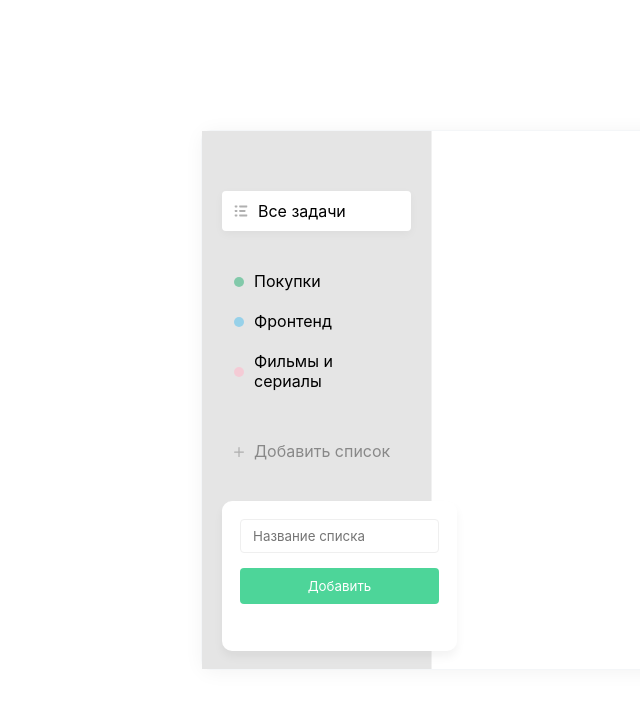
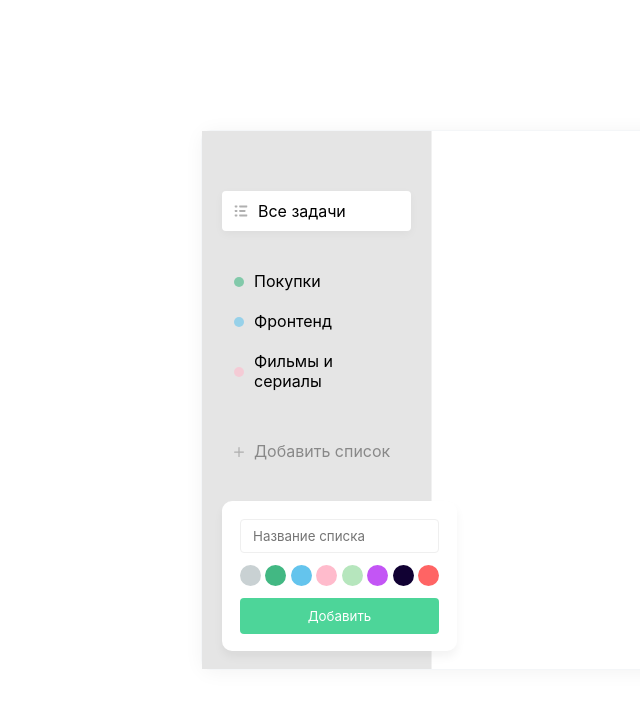
Before and after one commit to Earn1ll/to_do_list_app, a React (Create React App) app: page / in a window 1280 px wide. Shown: the top 708 px of the page, without its empty margins (39-679 px from the left). Built offline with nearby package versions, Linux system fonts and the light colour scheme.

Commit message:
update component addList

```diff
--- a/src/App.js
+++ b/src/App.js
@@ -1,6 +1,7 @@
 import List from "./components/List/index";
 import React from "react";
 import AddList from "./components/AddListButton/AddList";
+import DB from "./assets/db.json";
 
 import listsvg from "./assets/img/Vector.svg";
 import ellipseGreen from "./assets/img/EllipseGreen.svg";
@@ -40,7 +41,7 @@ function App() {
                     ]}
                     isRemovoble
                 />
-                <AddList />
+                <AddList colors={DB.colors}/>
             </div>
         </div>
     );
--- /dev/null
+++ b/src/assets/db.json
@@ -0,0 +1,173 @@
+{
+  "lists": [
+    {
+      "id": 1,
+      "name": "Продажи",
+      "colorId": 5
+    },
+    {
+      "id": 2,
+      "name": "Фронтенд",
+      "colorId": 4
+    },
+    {
+      "id": 3,
+      "name": "Фильмы и сериалы",
+      "colorId": 3
+    },
+    {
+      "id": 4,
+      "name": "Книги",
+      "colorId": 2
+    },
+    {
+      "id": 5,
+      "name": "Личное",
+      "colorId": 1
+    },
+    {
+      "name": "Спорт",
+      "colorId": 3,
+      "id": 6
+    },
+    {
+      "name": "Курс по ReactJS ToDo",
+      "colorId": 7,
+      "id": 7
+    }
+  ],
+  "tasks": [
+    {
+      "id": 1,
+      "listId": 2,
+      "text": "Изучить JavaScript",
+      "completed": true
+    },
+    {
+      "id": 2,
+      "listId": 2,
+      "text": "Изучить паттерны проектирования",
+      "completed": false
+    },
+    {
+      "id": 3,
+      "listId": 2,
+      "text": "ReactJS Hooks (useState, useReducer, useEffect и т.д.)",
+      "completed": true
+    },
+    {
+      "id": 4,
+      "listId": 2,
+      "text": "Redux (redux-observable, redux-saga)",
+      "completed": false
+    },
+    {
+      "listId": 2,
+      "text": "123",
+      "completed": true,
+      "id": 5
+    },
+    {
+      "listId": 1,
+      "text": "test",
+      "completed": false,
+      "id": 6
+    },
+    {
+      "listId": 1,
+      "text": "qweqwe",
+      "completed": false,
+      "id": 7
+    },
+    {
+      "listId": 1,
+      "text": "qweqwe",
+      "completed": true,
+      "id": 8
+    },
+    {
+      "listId": 1,
+      "text": "123",
+      "completed": false,
+      "id": 9
+    },
+    {
+      "listId": 4,
+      "text": "Купить 1984!",
+      "completed": true,
+      "id": 10
+    },
+    {
+      "listId": 2,
+      "text": "222",
+      "completed": true,
+      "id": 12
+    },
+    {
+      "listId": 7,
+      "text": "Сделали сайдбар",
+      "completed": true,
+      "id": 15
+    },
+    {
+      "listId": 7,
+      "text": "Сделали список задач",
+      "completed": true,
+      "id": 16
+    },
+    {
+      "listId": 7,
+      "text": "Сделали удаление и редактирование задач и списков",
+      "completed": true,
+      "id": 17
+    },
+    {
+      "listId": 8,
+      "text": "tttt",
+      "completed": false,
+      "id": 18
+    }
+  ],
+  "colors": [
+    {
+      "id": 1,
+      "hex": "#C9D1D3",
+      "name": "grey"
+    },
+    {
+      "id": 2,
+      "hex": "#42B883",
+      "name": "green"
+    },
+    {
+      "id": 3,
+      "hex": "#64C4ED",
+      "name": "blue"
+    },
+    {
+      "id": 4,
+      "hex": "#FFBBCC",
+      "name": "pink"
+    },
+    {
+      "id": 5,
+      "hex": "#B6E6BD",
+      "name": "lime"
+    },
+    {
+      "id": 6,
+      "hex": "#C355F5",
+      "name": "purple"
+    },
+    {
+      "id": 7,
+      "hex": "#110133",
+      "name": "black"
+    },
+    {
+      "id": 8,
+      "hex": "#FF6464",
+      "name": "red"
+    }
+  ]
+}
--- a/src/components/AddListButton/AddList.jsx
+++ b/src/components/AddListButton/AddList.jsx
@@ -1,17 +1,19 @@
-import React, {useState}  from "react";
+import React, {useState} from "react";
 import List from "../List";
 import addsvg from "../../assets/img/add.svg";
-import  "./AddList.scss";
+import "./AddList.scss";
+import Badge from "../Badge/Badge";
 
-const  AddList = () => {
-const [visiblePopup, setVisiblePopup] = useState(true);
+const AddList = ({colors}) => {
+    const [visiblePopup, setVisiblePopup] = useState(true);
+    const [selectedColor, selectColor] = useState(null);
     return (
         <div className="add_List">
             <List
                 onClick={() => setVisiblePopup(true)}
                 items={[
                     {
-                        className:'list_add_button',
+                        className: 'list_add_button',
                         icon: <img className="img" src={addsvg} alt="list icon"/>,
                         name: 'Добавить  список',
                     }
@@ -19,6 +21,18 @@ const [visiblePopup, setVisiblePopup] = useState(true);
             />
             {visiblePopup && <div className="add_list_popup">
                 <input className="field" type="text" placeholder="Название списка"/>
+                <div className="add_list_popup_colors">
+
+                            {
+                                colors.map(color =>(
+                                    <Badge onClick={() => selectColor(color.id)}
+                                           key={color.id}
+                                           color={color.name}
+                                           className={selectedColor === color.id && "active"}
+                                    />
+                                ))
+                            }
+                </div>
                 <button className="button">Добавить</button>
             </div>}
         </div>
@@ -26,5 +40,4 @@ const [visiblePopup, setVisiblePopup] = useState(true);
 }
 
 
-
 export default AddList;
--- a/src/components/AddListButton/AddList.scss
+++ b/src/components/AddListButton/AddList.scss
@@ -8,9 +8,32 @@
     border-radius: 10px;
     padding: 18px;
 
+
     .button {
+
       width: 100%;
-      margin-top: 15px;
+      margin-top: 12px;
+      margin-bottom: 20px;
+    }
+    &_colors {
+display: flex;
+      justify-content: space-between;
+      margin-top: 12px;
+    }
+
+    .badge {
+      width: 21px;
+      height: 21px;
+      cursor: pointer;
+      border: 2px solid transparent;
+
+
+
+      &.active {
+border: 2px solid #525252;
+      }
+
+
     }
   }
 
--- /dev/null
+++ b/src/components/Badge/Badge.jsx
@@ -0,0 +1,7 @@
+import React from "react";
+
+import "./Badge.scss";
+
+const Badge =({color,onClick,className}) => <i onClick={onClick} className={`badge badge--${color}`}></i>
+
+export default Badge;
--- /dev/null
+++ b/src/components/Badge/Badge.scss
@@ -0,0 +1,37 @@
+.badge {
+  display: block;
+  width: 10px;
+  height: 10px;
+  border-radius: 30px;
+
+
+
+  &--green {
+    background-color: #42b883;
+  }
+
+  &--blue {
+    background-color: #64c4ed;
+  }
+
+  &--pink {
+    background-color: #ffbbcc;
+  }
+  &--grey {
+    background-color: #C9D1D3;
+  }
+  &--lime {
+    background-color: #B6E6BD;
+  }
+  &--purple {
+    background-color: #C355F5;
+  }
+  &--black {
+    background-color: #110133;
+  }
+  &--red {
+    background-color: #FF6464;
+  }
+
+
+}
--- a/src/components/List/List.scss
+++ b/src/components/List/List.scss
@@ -26,6 +26,11 @@
       padding: 10px 12px;
     }
 
+    .badge {
+      position: relative;
+      left: 5px;
+    }
+
     .img {
       display: inline-flex;
       opacity: 0.6;
--- a/src/components/List/index.jsx
+++ b/src/components/List/index.jsx
@@ -1,5 +1,6 @@
 import React from "react";
 import classNames from "classnames";
+
 
 import "./List.scss"
 
@@ -9,7 +10,8 @@ const List =({items,isRemovable,onClick}) => {
         <ul onClick={onClick} className="list">
         {
             items.map((item,index) => (
-                <li key={index} className={classNames(item.className,{'active': item.active})}>
+                <li key={index}
+                    className={classNames(item.className,{'active': item.active})}>
                     <i >
                         {item.icon}
 
```
